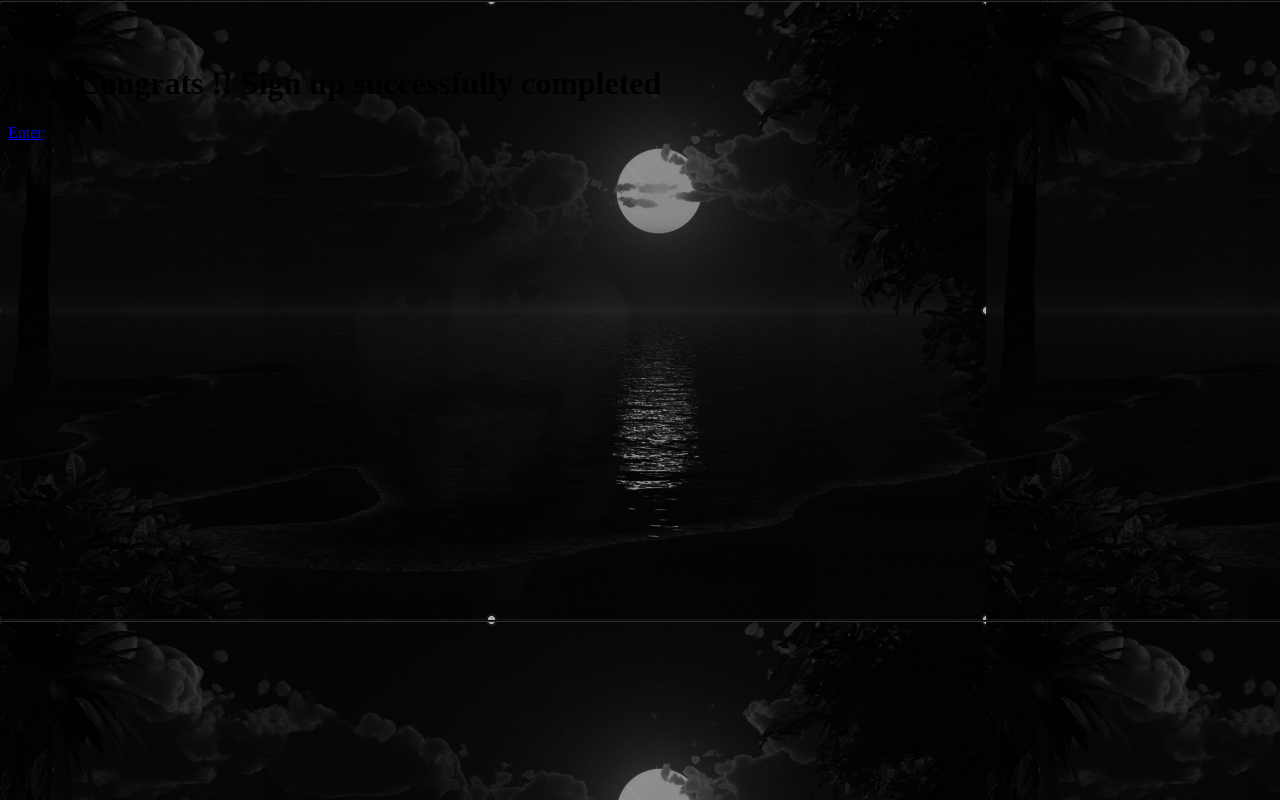
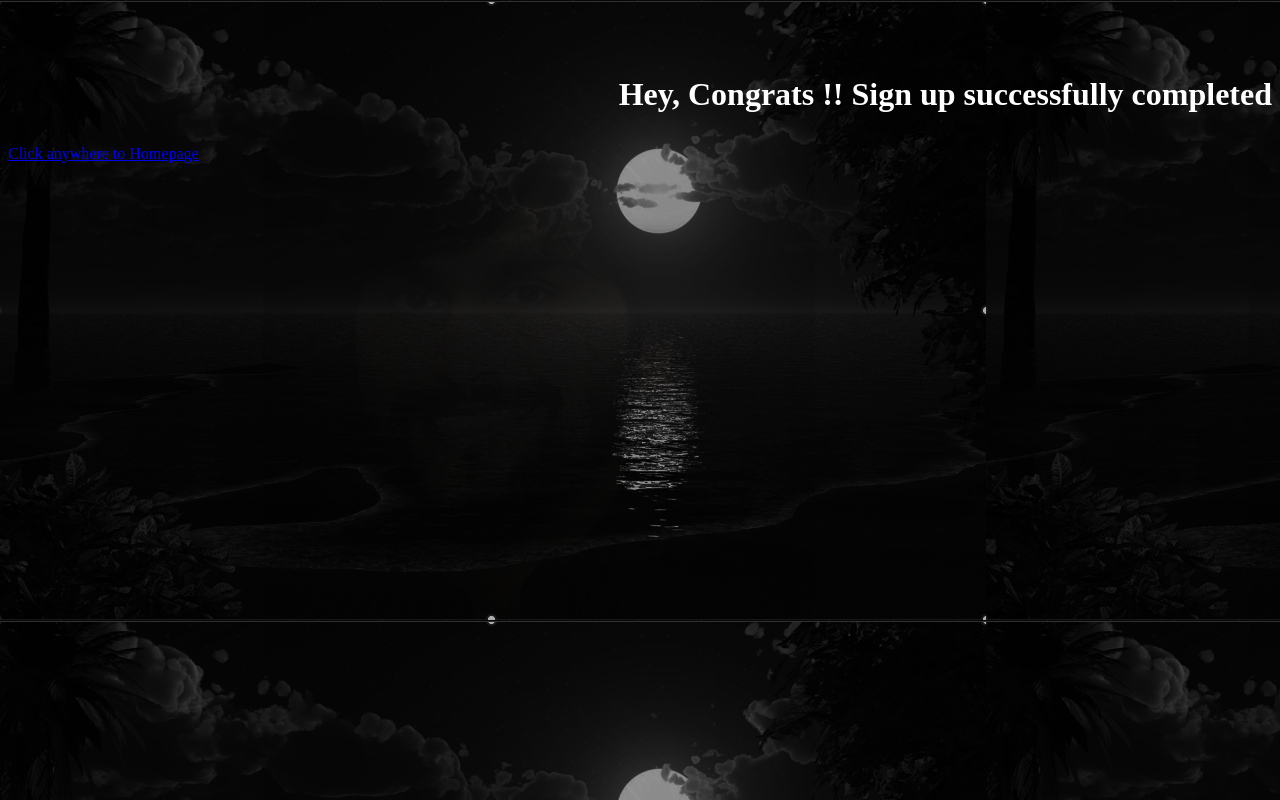
Before and after one commit to Raam043/Sign_Up_-_Sign_In, a plain HTML site: page signup.html in a window 1280 px wide. Drawn offline with Linux system fonts and the light colour scheme.

Commit message:
Update signup.html

```diff
--- a/signup.html
+++ b/signup.html
@@ -16,8 +16,8 @@
    }
 </script>
 </head>
-<h1>Hey, Congrats !! Sign up successfully completed</h1>
+<h1><p style=color:white;" align="right" > Hey, Congrats !! Sign up successfully completed </h1> </p>
 <body class="enterPage"  onclick="goto();">
-    <a href="index.html">Enter</a>
+    <a href="index.html">Click anywhere to Homepage</a>
 </body>
 </html>
```
